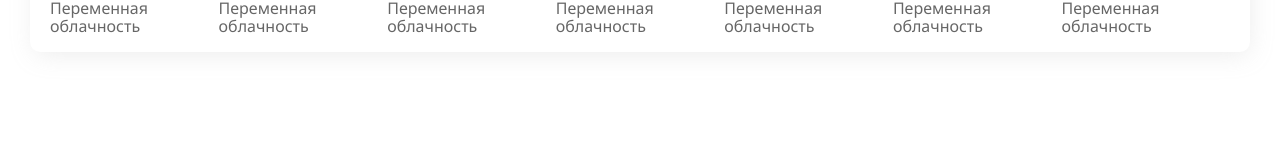
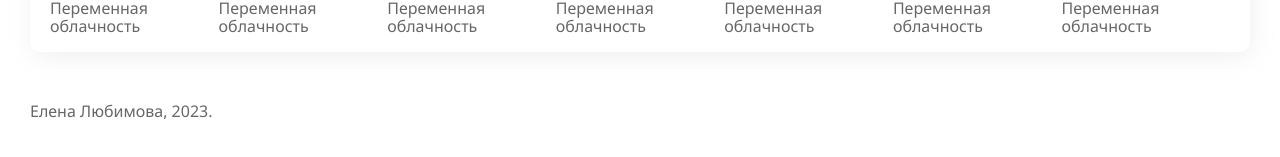
Before and after one commit to elenaLiubimova/weather-app, a React (Create React App) app: page / in a window 1280 px wide. Shown: the part 599-756 px from the top of the page. Built offline with nearby package versions, Linux system fonts and the light colour scheme.

Commit message:
feat: сверстать footer

```diff
--- /dev/null
+++ b/src/components/Footer/Footer.module.scss
@@ -0,0 +1,6 @@
+footer {
+  padding: 30px 30px;
+
+  font-size: 16px;
+  color: rgba(0, 0, 0, 0.6);
+}
--- /dev/null
+++ b/src/components/Footer/Footer.tsx
@@ -0,0 +1,12 @@
+import React from 'react';
+import styles from './Footer.module.scss';
+
+const Footer = () => {
+  return (
+    <footer className={styles.footer}>
+      Елена Любимова, 2023.
+    </footer>
+  );
+}
+
+export default Footer;
--- a/src/pages/Home/Home.tsx
+++ b/src/pages/Home/Home.tsx
@@ -1,6 +1,7 @@
 import React from 'react';
 import CurrentWeather from '../../components/CurrentWeather/CurrentWeather';
 import DayDuration from '../../components/DayDuration/DayDuration';
+import Footer from '../../components/Footer/Footer';
 import Forecast from '../../components/Forecast/Forecast';
 import Header from '../../components/Header/Header';
 import WeatherAdditions from '../../components/WeatherAdditions/WeatherAdditions';
@@ -16,6 +17,7 @@ const Home = () => {
         <DayDuration />
         <Forecast />
       </main>
+      <Footer />
     </>
   );
 };
```
